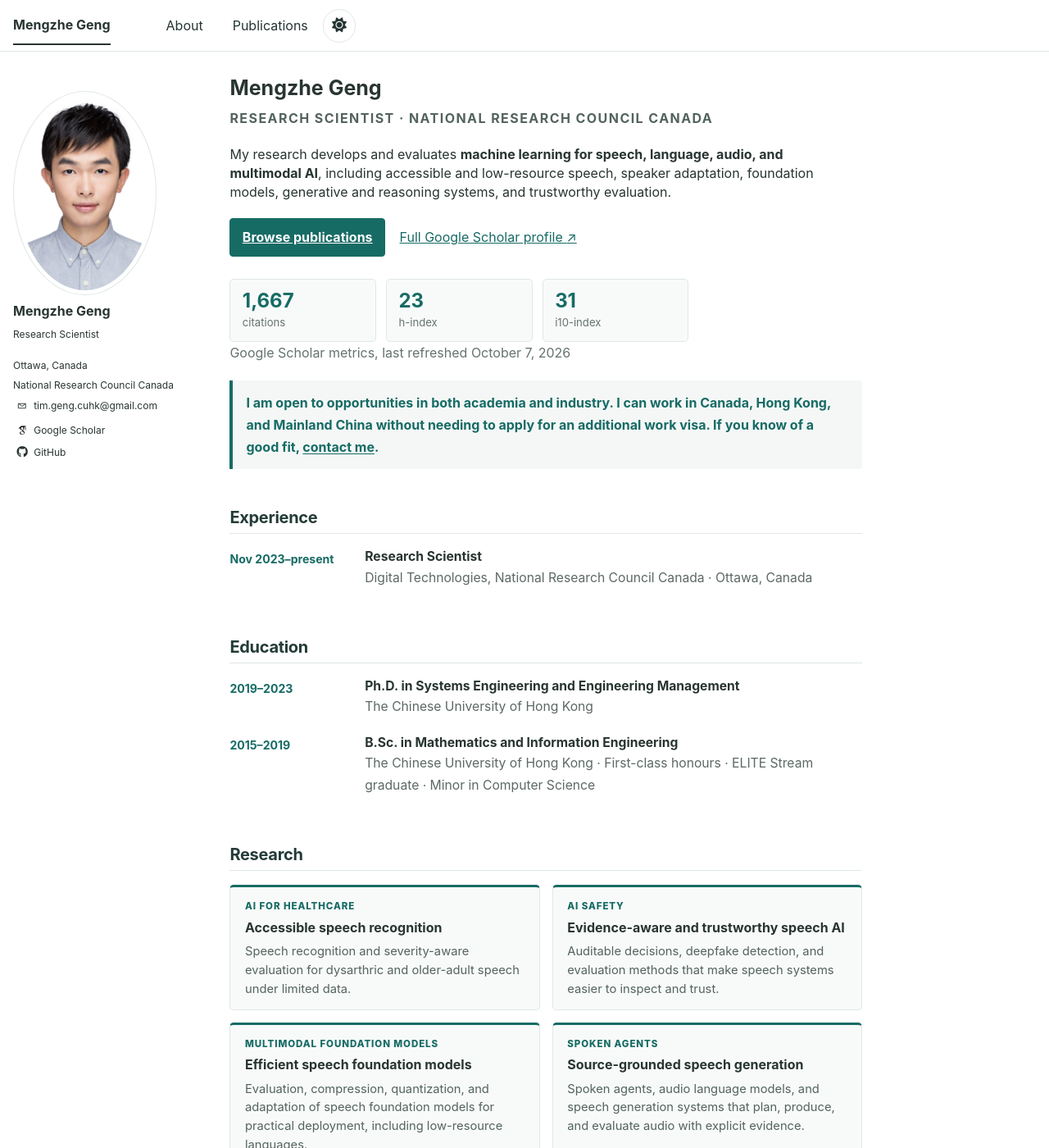
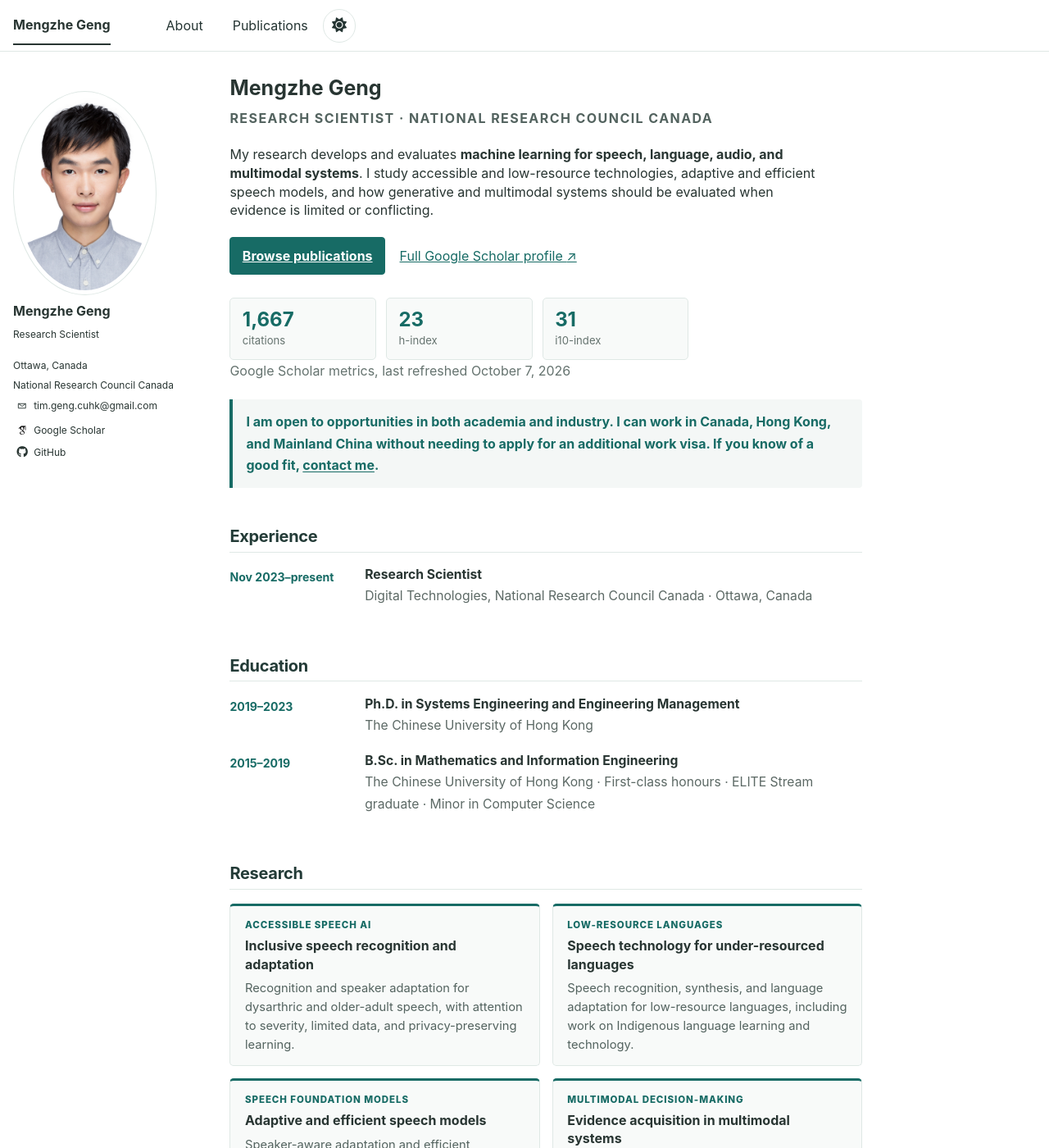
Before and after one commit to MENGZHEGENG/MENGZHEGENG.github.io, a Jekyll site: the page built from _pages/about.md, in a window 1280 px wide and 1400 px high. Shown: the whole window at 82% size. Built offline with Jekyll 4.4.1, drawn with Linux system fonts in a browser that asks for light colours; some web fonts are replaced; some of the changed text lies outside the part shown.

Commit message:
Refine research directions and publication theme

```diff
--- a/_config.yml
+++ b/_config.yml
@@ -3,7 +3,7 @@ site_theme: "default"
 title: "Mengzhe Geng"
 title_separator: "·"
 name: &name "Mengzhe Geng"
-description: &description "Mengzhe Geng is a Research Scientist at the National Research Council Canada working on inclusive speech and language technology."
+description: &description "Mengzhe Geng is a Research Scientist at the National Research Council Canada working on accessible speech, low-resource languages, speech foundation models, and trustworthy multimodal AI."
 url: "https://mengzhegeng.github.io"
 baseurl: ""
 repository: "MENGZHEGENG/mengzhegeng.github.io"
--- a/_pages/about.md
+++ b/_pages/about.md
@@ -8,7 +8,7 @@ classes: wide
 
 <p class="eyebrow">Research Scientist <span aria-hidden="true">·</span> National Research Council Canada</p>
 
-<p class="lede">My research develops and evaluates <strong>machine learning for speech, language, audio, and multimodal AI</strong>, including accessible and low-resource speech, speaker adaptation, foundation models, generative and reasoning systems, and trustworthy evaluation.</p>
+<p class="lede">My research develops and evaluates <strong>machine learning for speech, language, audio, and multimodal systems</strong>. I study accessible and low-resource technologies, adaptive and efficient speech models, and how generative and multimodal systems should be evaluated when evidence is limited or conflicting.</p>
 
 <p class="profile-actions"><a class="button-link" href="/publications/">Browse publications</a> <a href="{{ site.author.googlescholar }}">Full Google Scholar profile <span aria-hidden="true">↗</span></a></p>
 
@@ -40,36 +40,36 @@ classes: wide
 <h2 id="research">Research</h2>
 <div class="research-grid">
   <section class="research-card">
-    <span class="research-label">AI for Healthcare</span>
-    <h3>Accessible speech recognition</h3>
-    <p>Speech recognition and severity-aware evaluation for dysarthric and older-adult speech under limited data.</p>
+    <span class="research-label">Accessible Speech AI</span>
+    <h3>Inclusive speech recognition and adaptation</h3>
+    <p>Recognition and speaker adaptation for dysarthric and older-adult speech, with attention to severity, limited data, and privacy-preserving learning.</p>
   </section>
   <section class="research-card">
-    <span class="research-label">AI Safety</span>
-    <h3>Evidence-aware and trustworthy speech AI</h3>
-    <p>Auditable decisions, deepfake detection, and evaluation methods that make speech systems easier to inspect and trust.</p>
+    <span class="research-label">Low-Resource Languages</span>
+    <h3>Speech technology for under-resourced languages</h3>
+    <p>Speech recognition, synthesis, and language adaptation for low-resource languages, including work on Indigenous language learning and technology.</p>
   </section>
   <section class="research-card">
-    <span class="research-label">Multimodal Foundation Models</span>
-    <h3>Efficient speech foundation models</h3>
-    <p>Evaluation, compression, quantization, and adaptation of speech foundation models for practical deployment, including low-resource languages.</p>
+    <span class="research-label">Speech Foundation Models</span>
+    <h3>Adaptive and efficient speech models</h3>
+    <p>Speaker-aware adaptation and efficient deployment of pretrained speech models through prompting, compression, and quantization.</p>
   </section>
   <section class="research-card">
-    <span class="research-label">Spoken Agents</span>
-    <h3>Source-grounded speech generation</h3>
-    <p>Spoken agents, audio language models, and speech generation systems that plan, produce, and evaluate audio with explicit evidence.</p>
+    <span class="research-label">Multimodal Decision-Making</span>
+    <h3>Evidence acquisition in multimodal systems</h3>
+    <p>Controlled studies of decisions under conflicting audio, video, and text evidence: when another source is worth acquiring, and when a system should answer or abstain under explicit costs.</p>
   </section>
   <section class="research-card">
-    <span class="research-label">Reasoning</span>
-    <h3>Reasoning and evaluation for generative AI</h3>
-    <p>Reasoning systems and evaluation frameworks for generative and multimodal AI in public-sector and research settings.</p>
+    <span class="research-label">Trustworthy Generative AI</span>
+    <h3>Evaluation and evidence-grounded generation</h3>
+    <p>Evaluation of speech and audio generation, spoken agents, and multimodal reasoning, focusing on grounding, reliability, and how errors affect decisions.</p>
   </section>
 </div>
 
 <h2 id="author-led-publications">Author-led publications</h2>
 <p class="publication-intro">These include publications for which I am a first author, co-first author, or (joint) corresponding author.</p>
 {% assign author_led_publications = site.publications | where_exp: "post", "post.author_role" | sort: "author_role_order" %}
-{% assign timeline_themes = "Accessible speech AI|Language technology|Trustworthy audio AI|Foundation model evaluation|Speech generation and agents" | split: "|" %}
+{% assign timeline_themes = "Accessible speech AI|Language technology|Trustworthy audio AI|Foundation model evaluation|Speech generation and agents|Multimodal decision-making" | split: "|" %}
 {% assign first_timeline_year = author_led_publications | map: "year" | sort | first | plus: 0 %}
 {% assign last_timeline_year = site.time | date: "%Y" | plus: 0 %}
 {% assign timeline_years = (first_timeline_year..last_timeline_year) %}
--- a/_sass/_custom.scss
+++ b/_sass/_custom.scss
@@ -487,6 +487,10 @@ html[data-theme="dark"] .publication-action--cite {
   --timeline-color: #a76a21;
 }
 
+.timeline-row[data-timeline-theme="multimodal-decision-making"] {
+  --timeline-color: #277da1;
+}
+
 .publication-filters {
   display: flex;
   flex-wrap: wrap;
```
Also changed, not shown: _publications/2026-controlled-acquisition-and-abstention-in-three-channel-score-conflicts.md (+1 -1 lines).
